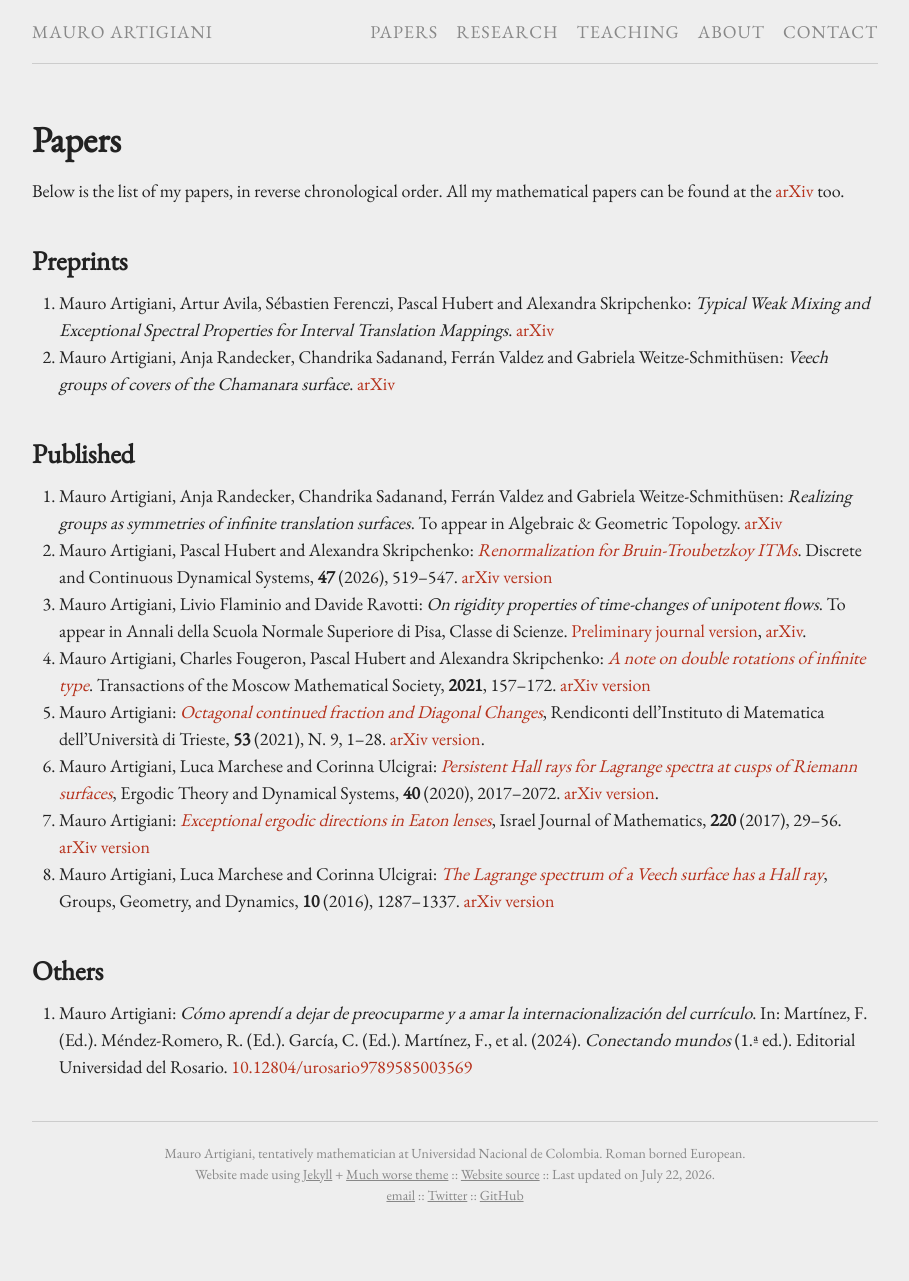
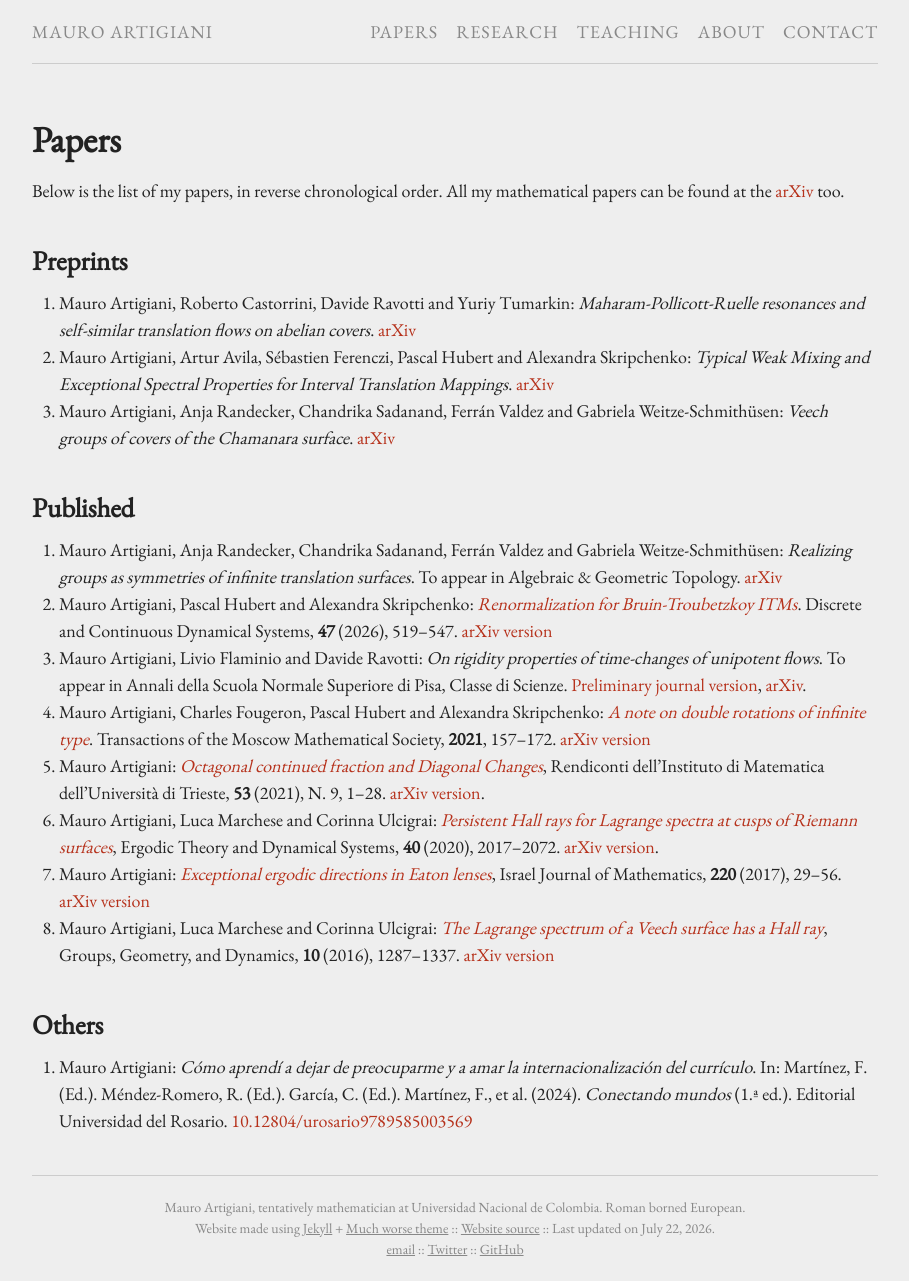
Before and after one commit to m-artigiani/m-artigiani.github.io, a Jekyll site: the page built from papers.md, in a window 1280 px wide. Shown: the whole page, without its empty margins (185-1094 px from the left). Built offline with Jekyll 4.4.1, drawn with Linux system fonts in a browser that asks for light colours; before the commit the page ends 1227 px from its top, so only the background shows below that; part of the change alters nothing that is shown.

Commit message:
Updated cv, last preprint

```diff
--- a/papers.md
+++ b/papers.md
@@ -2,7 +2,7 @@
 layout: page
 title: "Papers"
 date: 2018-10-05
-modified: 2026-03-24
+modified: 2026-07-22
 lang: en
 permalink: /research/papers/
 author_profile: true
@@ -12,6 +12,7 @@ Below is the list of my papers, in reverse chronological order.
 All my mathematical papers can be found at the [arXiv](https://arxiv.org/search/math?searchtype=author&query=Artigiani%2C+M) too.
 
 ## Preprints
+1. Mauro Artigiani, Roberto Castorrini, Davide Ravotti and Yuriy Tumarkin: _Maharam-Pollicott-Ruelle resonances and self-similar translation flows on abelian covers_. [arXiv](https://arxiv.org/abs/2607.11482)
 1. Mauro Artigiani, Artur Avila, Sébastien Ferenczi, Pascal Hubert and Alexandra Skripchenko: _Typical Weak Mixing and Exceptional Spectral Properties for Interval Translation Mappings_. [arXiv](https://arxiv.org/abs/2603.19401)
 1. Mauro Artigiani, Anja Randecker, Chandrika Sadanand, Ferrán Valdez and Gabriela Weitze-Schmithüsen: _Veech groups of covers of the Chamanara surface_. [arXiv](https://arxiv.org/abs/2504.00956)
 
```
Also changed, not shown: Gemfile.lock, 1 other file.
